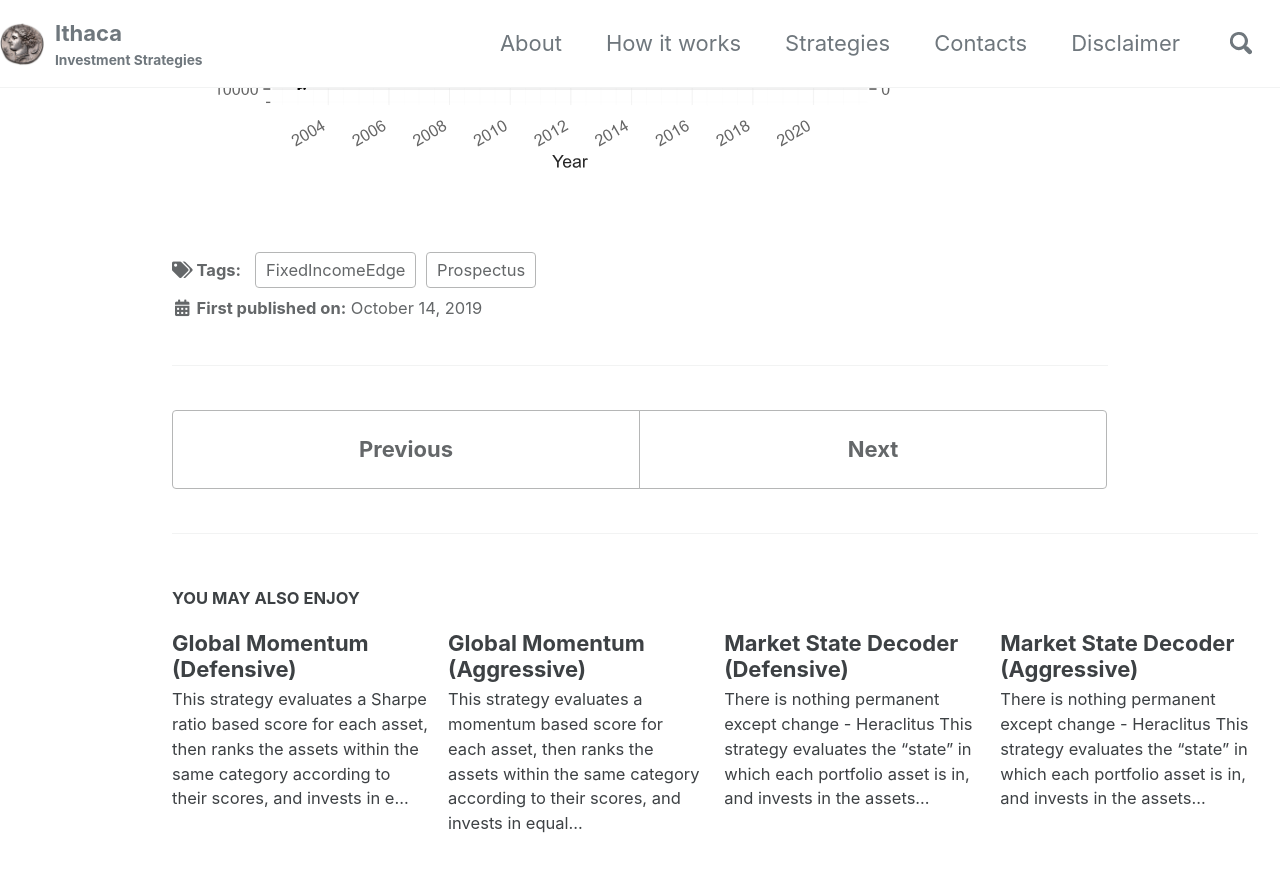
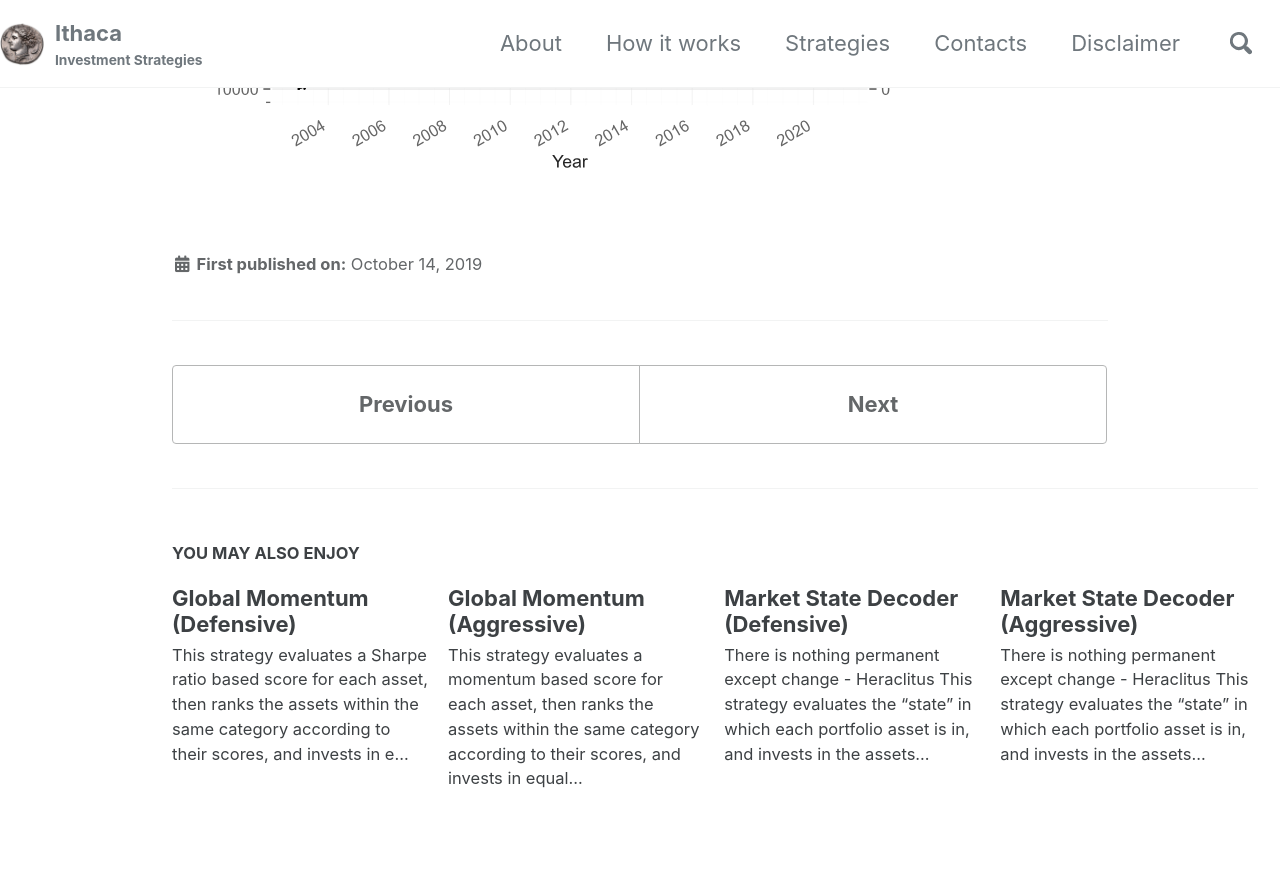
Before and after one commit to IthacaResearch/ithacaresearch.github.io, a Jekyll site: the page built from _posts/2019-10-14-Fixed-income-edge.md, in a window 1280 px wide and 900 px high, scrolled down 1352 px. Shown: the top 872 px of the window. Built offline with Jekyll 4.4.1, drawn with Linux system fonts in a browser that asks for light colours; cached includes are drawn as plain includes.

Commit message:
Update 2019-10-14-Fixed-income-edge.md

```diff
--- a/_posts/2019-10-14-Fixed-income-edge.md
+++ b/_posts/2019-10-14-Fixed-income-edge.md
@@ -1,7 +1,6 @@
 ---
 title: Fixed Income's Edge
 permalink: /strategies/fixed-incomes-edge
-tags: FixedIncomeEdge Prospectus
 excerpt_separator:  <!--more-->
 ---
 
```
